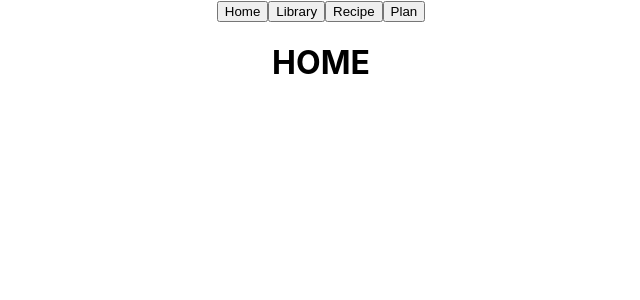
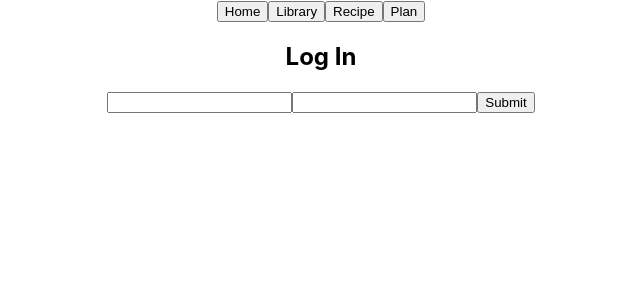
Before and after one commit to jchaselubitz/salt-front, a React (Create React App) app in the folder salt/: page / in a window 1280 px wide. Shown: the top 300 px of the page, without its empty margins (319-959 px from the left). Built offline with nearby package versions, Linux system fonts and the light colour scheme; no server answers.

Commit message:
"created login component/form, which sends input to the backend via API, recieves  user object with a JWT token, which it puts in State."

```diff
--- a/salt/src/App.jsx
+++ b/salt/src/App.jsx
@@ -8,6 +8,7 @@ import RecipeContainer from "./components/container/RecipeContainer";
 import ShoppingListContainer from "./components/container/ShoppingListContainer";
 import SettingsContainer from "./components/container/SettingsContainer";
 import Home from "./components/container/Home";
+import Login from "./components/container/Login"
 import API from "./api";
 
 class App extends Component {
@@ -15,9 +16,9 @@ class App extends Component {
     recipes: [],
     ingredients: [],
     plans: [],
-    currentMainContainer: undefined,
+    currentMainContainer: "Login",
     selectedRecipeId: undefined,
-    currentUser: null
+    currentUser: undefined
   };
 
   componentDidMount() {
@@ -27,17 +28,31 @@ class App extends Component {
   }
 
 // FOR LOGIN
-  setCurrentUser = () => {
-    API.getProfile()
-    .then (resp => {
-      this.setState({ currentUser: resp });
-    })
+  // setCurrentUser = () => {
+  //   API.getProfile()
+  //   .then (resp => {
+  //     this.setState({ currentUser: resp });
+  //   })
+  // }
+
+  login = (event) => {
+    event.preventDefault()
+    API.loginPost(event.target.email.value, event.target.password.value)
+    .then( resp =>
+      this.setState({ currentUser : resp })
+    )
   }
 
   displayMainCont = () => {
     switch (this.state.currentMainContainer) {
       case "Home":
         return <Home />;
+      case "Login":
+        return (
+          <Login
+            login={this.login}
+          />
+        );
       case "Library":
         return (
           <LibraryContainer
--- a/salt/src/api.jsx
+++ b/salt/src/api.jsx
@@ -6,11 +6,36 @@ const usersUrl = `${baseUrl}/user`;
 const recipePlanUrl = `${baseUrl}/recipe_calendars`;
 const recipeQtyIngredientsUrl = `${baseUrl}/recipe_qty_ingredients`;
 const profileUrl = `${baseUrl}/profile`;
-
-//============================= GET FUNCTIONS ==============================================
+const loginUrl = `${baseUrl}/login`;
 
 
-// FOR LOGIN
+//============================= AUTH/LOGIN FUNCTIONS ==============================================
+
+
+const loginPost = (email, password) => {
+  return loginCall(loginUrl, email, password)
+}
+
+const loginCall = (url, email, password) => {
+  const options = {
+    method: 'POST',
+    headers: {
+      'Content-Type': 'application/json',
+    Accept: 'application/json'
+    },
+    body: JSON.stringify({
+      user: {
+        email: email,
+        password: password
+      }
+    })
+  }
+  return fetch(url, options)
+    .then(resp => resp.json())
+
+}
+
+
 const getProfile = () => {
   const options = {
     method: 'GET',
@@ -21,6 +46,10 @@ const getProfile = () => {
   return fetch(profileUrl, options)
     .then(resp => resp.json())
 };
+
+//============================= GET FUNCTIONS ==============================================
+
+
 
 const getRecipes = () => {
   return getFunction(recipeUrl);
@@ -50,19 +79,13 @@ const getFunction = url => {
   return fetch(url).then(resp => resp.json());
 };
 
-export default {
-  getProfile,
-  getRecipes,
-  getIngredients,
-  getUsers,
-  getPlans,
-  getRecipePlans,
-  getRecipeQtyIngredients
-};
+
 
 //============================= POST FUNCTIONS ==============================================
 
-//I THINK WE NEED TO CREATE A CREATE USER FORM, THEN MODIFY THE CODE BELOW TO ACCEPT PAYLOAD
+
+
+//I THINK this is for the createUser form
 
 // const postUser = () => {
 //   return postFunction(userUrl)
@@ -87,3 +110,17 @@ export default {
 //     .then(resp => resp.json())
 //     .then(resp => console.log(resp))
 // }
+
+
+
+
+export default {
+  getProfile,
+  getRecipes,
+  getIngredients,
+  getUsers,
+  getPlans,
+  getRecipePlans,
+  getRecipeQtyIngredients,
+  loginPost
+};
--- /dev/null
+++ b/salt/src/components/container/Login.jsx
@@ -0,0 +1,17 @@
+import React, { Component } from 'react';
+
+
+const Login = (props) => {
+  return (
+    <div>
+      <h2>Log In</h2>
+      <form onSubmit={props.login}>
+       <input type="text" name="email"/>
+       <input type="text" name="password"/>
+       <input type="submit"/>
+      </form>
+    </div>
+   );
+}
+
+export default Login;
--- a/salt/src/components/presentation/CreatePlanForm.jsx
+++ b/salt/src/components/presentation/CreatePlanForm.jsx
@@ -26,13 +26,6 @@ class CreatePlanForm extends Component {
         <div>
           <RecipeBlockListComponent recipes={this.props.recipes} handleClick={this.AddRecipeToPlan}/>
         </div>
-        {/* {this.props.recipes.map(recipe => (
-            <RecipeCard
-              recipe={recipe} */}
-              // handleClick={this.props.AddRecipeToPlan}
-              // handleContChange={this.props.handleContChange}
-            />
-          ))}
       </div>
       </>
      );
```
